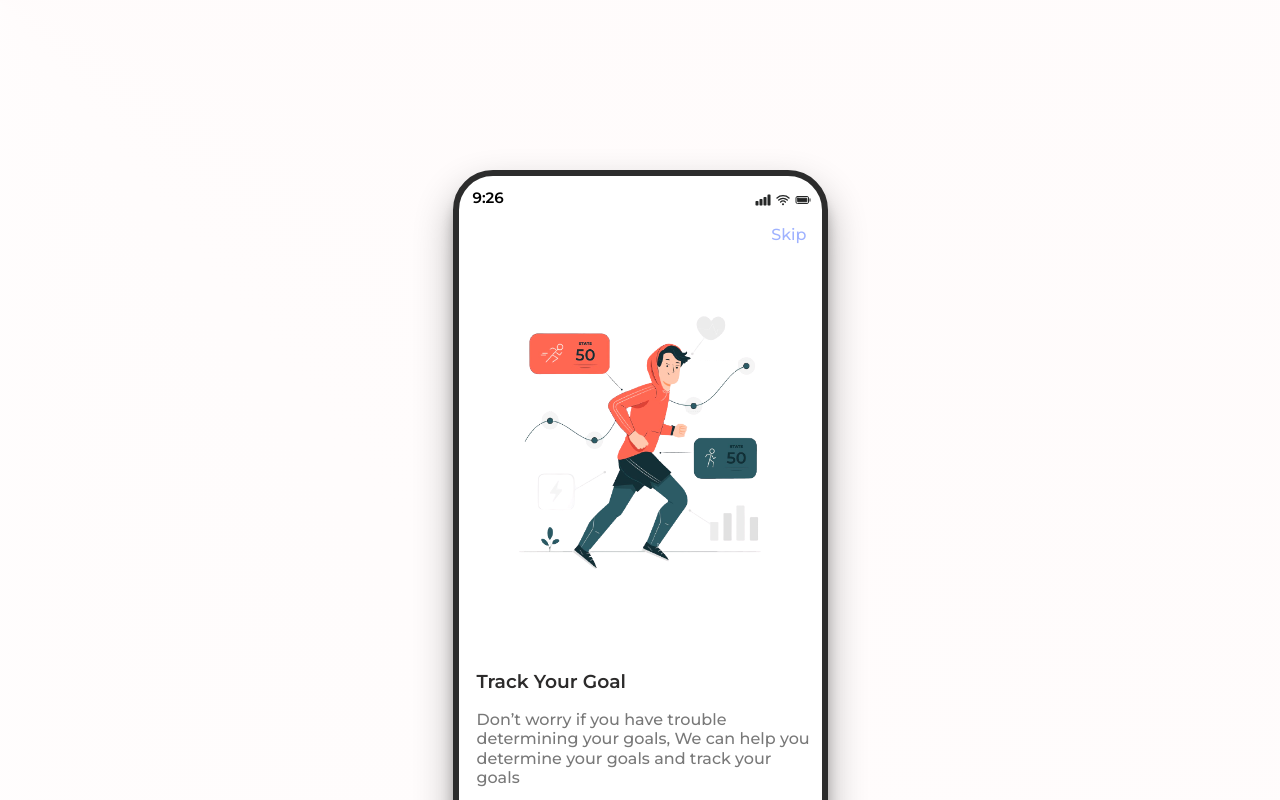
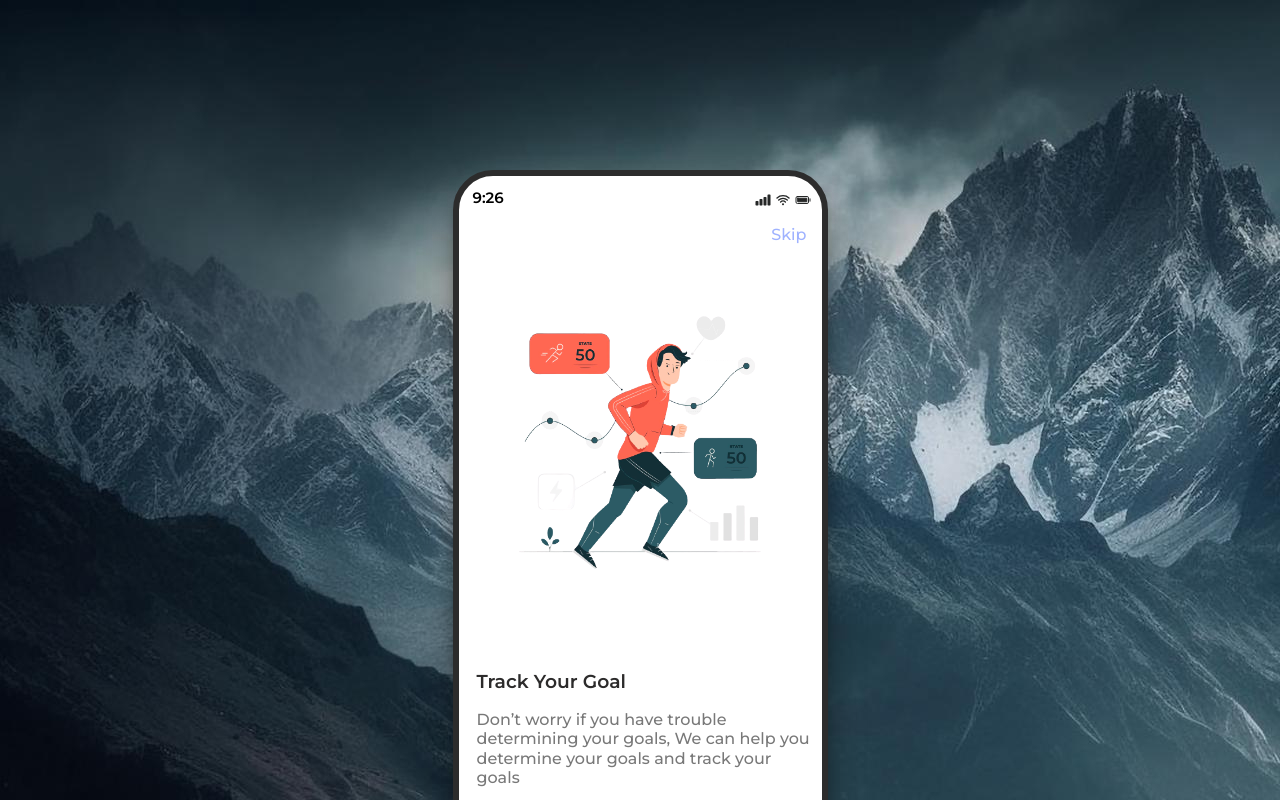
Before and after one commit to Lingeshwaransenthilkumar/Fitness_app, a plain HTML site: page index.html in a window 1280 px wide. Shown: the top 800 px of the page. Drawn offline with nearby package versions, Linux system fonts and the light colour scheme.

Commit message:
Update style.css

```diff
--- a/style.css
+++ b/style.css
@@ -13,8 +13,10 @@ body{
     justify-content: center;
     align-items: center;
     font-family: 'montserrat',sans-serif;
+    /*
     background:conic-gradient(at 0% 0%, snow, white);
-
+    */
+    background-image: url(11011.jpg);
 }
 
 .wrapper{
```
